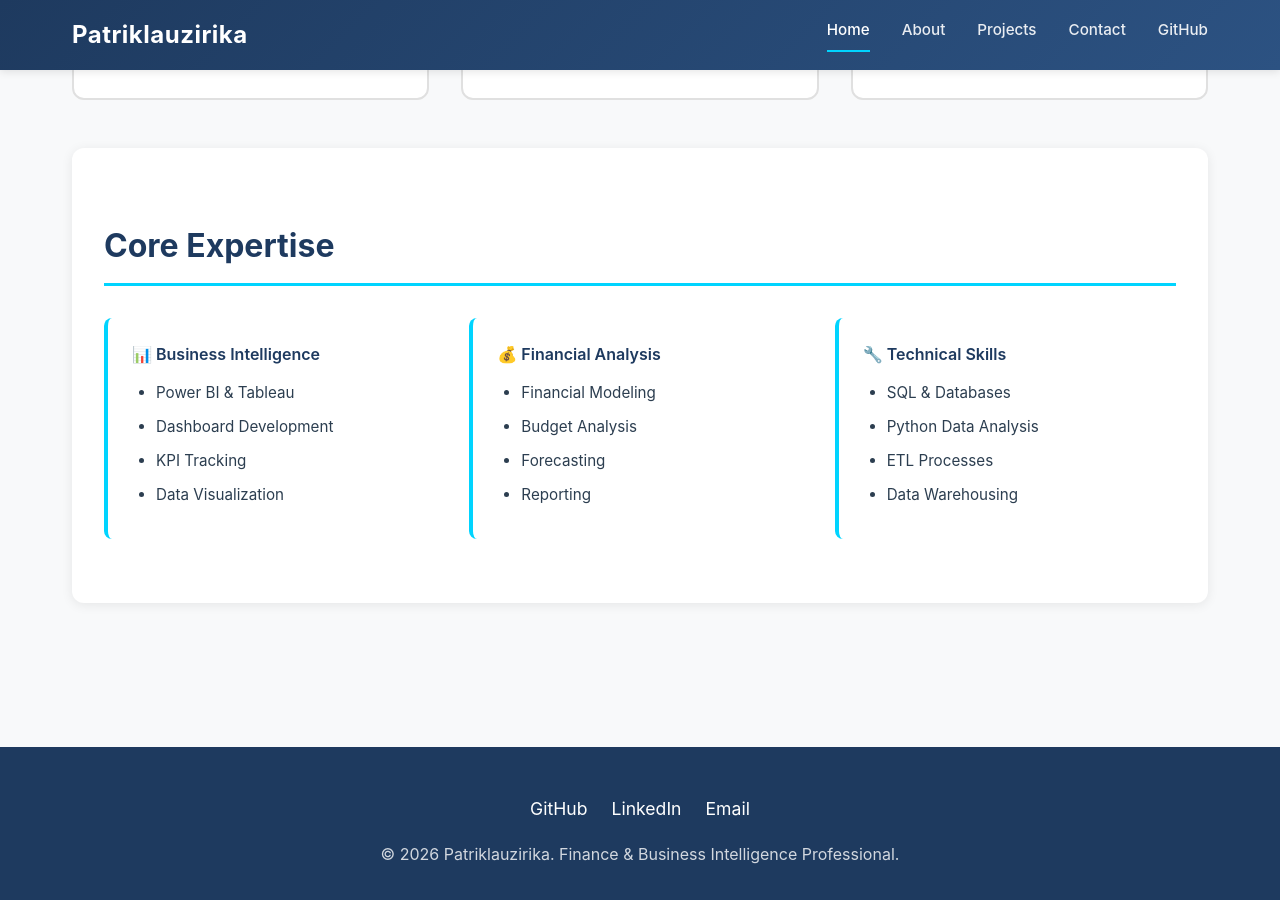
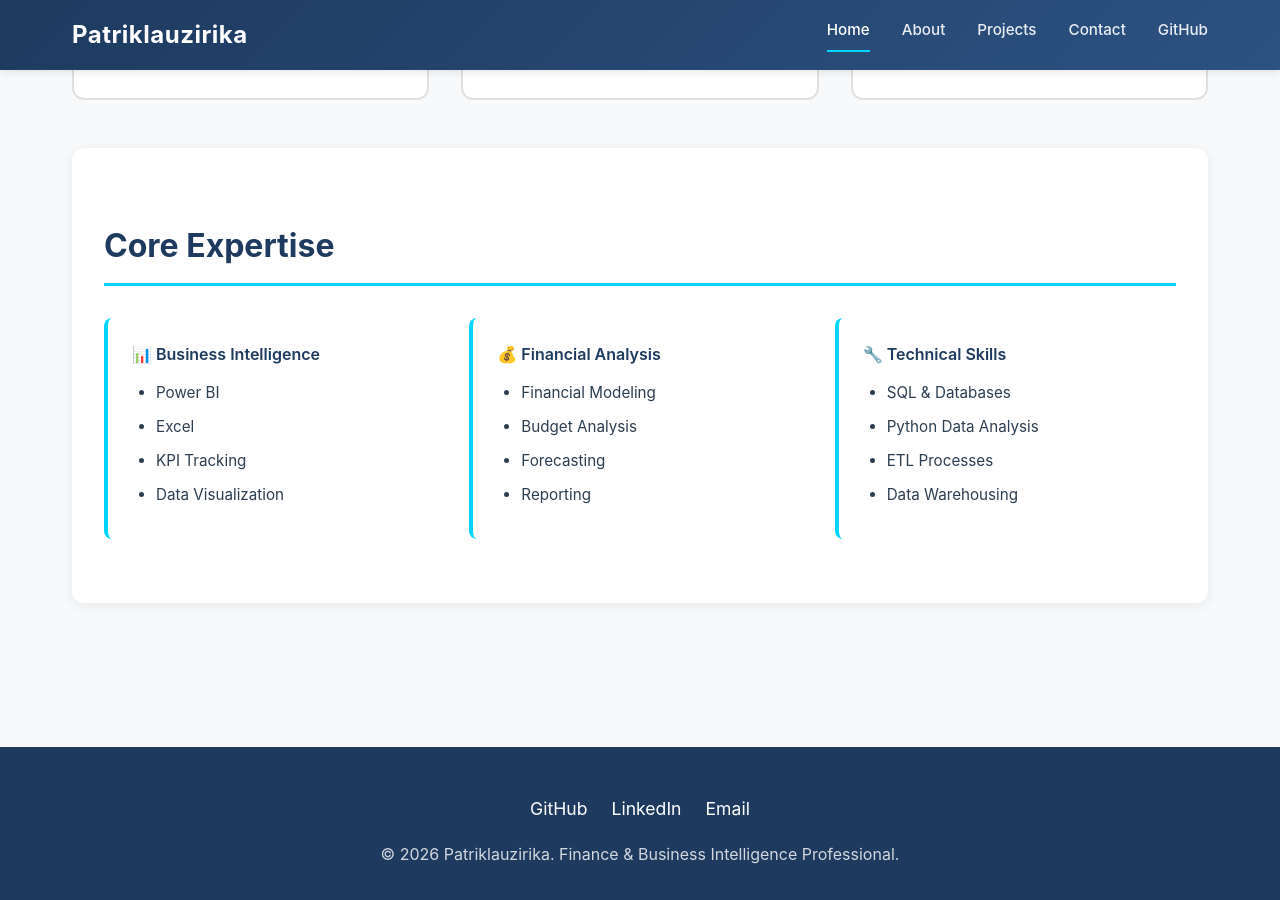
Before and after one commit to patriklauzirika-glitch/patriklauzirika.github.io, a Jekyll site: the page built from index.md, in a window 1280 px wide and 900 px high, scrolled down 695 px. Built offline with Jekyll 4.4.1, drawn with Linux system fonts in a browser that asks for light colours.

Commit message:
Update index.md

```diff
--- a/index.md
+++ b/index.md
@@ -37,8 +37,8 @@ title: Finance & Business Intelligence Portfolio
         <div class="skill-box">
             <h4>📊 Business Intelligence</h4>
             <ul>
-                <li>Power BI & Tableau</li>
-                <li>Dashboard Development</li>
+                <li>Power BI</li>
+                <li>Excel</li>
                 <li>KPI Tracking</li>
                 <li>Data Visualization</li>
             </ul>
```
